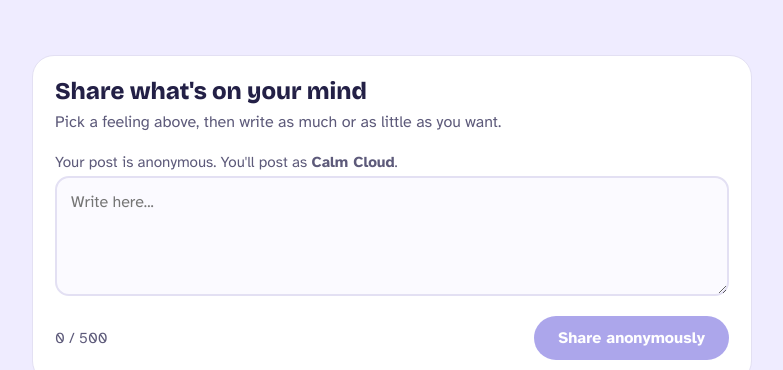
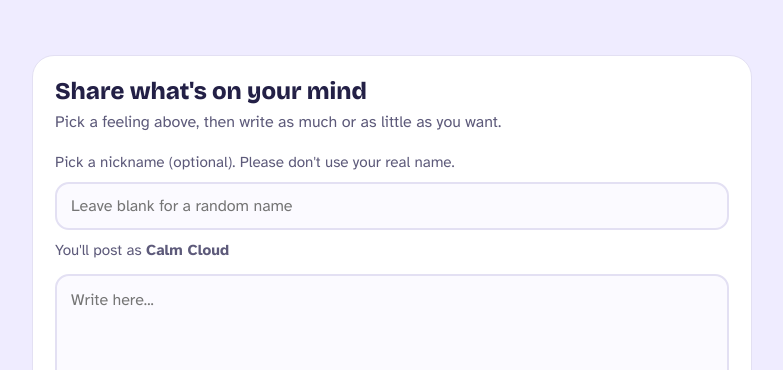
Before and after one commit to salmasalmax/openxspace-, a plain HTML site: page index.html in a window 1280 px wide. Shown: the part 430-800 px from the top of the page, without its empty margins (248-1031 px from the left). Drawn offline with nearby package versions, Linux system fonts and the light colour scheme.

Commit message:
Add files via upload

```diff
--- a/index.html
+++ b/index.html
@@ -41,7 +41,8 @@ section{padding:30px 0}
 .panel h2{font-size:1.5rem;margin-bottom:6px}
 .sub{color:var(--soft);margin:0 0 14px}
 textarea{width:100%;min-height:120px;border:2px solid var(--line);border-radius:14px;padding:14px;font:1rem var(--body);color:var(--ink);resize:vertical;background:var(--paper)}
-textarea:focus{border-color:var(--indigo);outline:none}
+textarea:focus,#nick:focus{border-color:var(--indigo);outline:none}
+#nick{width:100%;margin-top:6px;border:2px solid var(--line);border-radius:14px;padding:12px 14px;font:1rem var(--body);color:var(--ink);background:var(--paper)}
 .row{display:flex;justify-content:space-between;align-items:center;gap:12px;margin-top:12px;flex-wrap:wrap}
 .who{color:var(--soft);font-size:.95rem}
 .btn{background:var(--indigo);color:#fff;border:0;border-radius:999px;padding:12px 24px;font:700 1rem var(--body);cursor:pointer}
@@ -83,7 +84,9 @@ footer{padding:30px 0 50px;color:var(--soft);font-size:.9rem}
     <div class="panel">
       <h2 id="shareTitle">Share what's on your mind</h2>
       <p class="sub" id="shareSub">Pick a feeling above, then write as much or as little as you want.</p>
-      <label for="msg" class="who">Your post is anonymous. You'll post as <b id="alias"></b>.</label>
+      <label for="nick" class="who">Pick a nickname (optional). Please don't use your real name.</label>
+      <input id="nick" maxlength="20" placeholder="Leave blank for a random name">
+      <p class="who" style="margin:8px 0 12px">You'll post as <b id="alias"></b></p>
       <textarea id="msg" maxlength="500" placeholder="Write here..." aria-describedby="count"></textarea>
       <div class="row">
         <span class="who" id="count">0 / 500</span>
@@ -140,8 +143,10 @@ const A1=['Quiet','Gentle','Brave','Sunny','Misty','Cozy','Bright','Calm'];
 const A2=['Comet','Falcon','River','Lantern','Cloud','Pebble','Willow','Otter'];
 const $=id=>document.getElementById(id);
 let mood=null;
-const alias=A1[Math.floor(Math.random()*8)]+' '+A2[Math.floor(Math.random()*8)];
-$('alias').textContent=alias;
+const randomAlias=A1[Math.floor(Math.random()*8)]+' '+A2[Math.floor(Math.random()*8)];
+function getAlias(){return $('nick').value.trim()||randomAlias}
+$('alias').textContent=randomAlias;
+$('nick').addEventListener('input',()=>{$('alias').textContent=getAlias()});
 
 function load(k,d){try{return JSON.parse(localStorage.getItem(k))||d}catch(e){return d}}
 function save(k,v){try{localStorage.setItem(k,JSON.stringify(v))}catch(e){}}
@@ -166,7 +171,7 @@ $('post').addEventListener('click',()=>{
   const text=$('msg').value.trim();if(!text||!mood)return;
   const low=text.toLowerCase();
   const flag=WORDS.some(w=>low.includes(w));
-  posts.unshift({id:'p'+Date.now(),mood:mood.k,text,alias,me:0});
+  posts.unshift({id:'p'+Date.now(),mood:mood.k,text,alias:getAlias(),me:0});
   save('os_posts',posts);
   $('msg').value='';$('count').textContent='0 / 500';check();
   $('alert').classList.toggle('show',flag);
```
